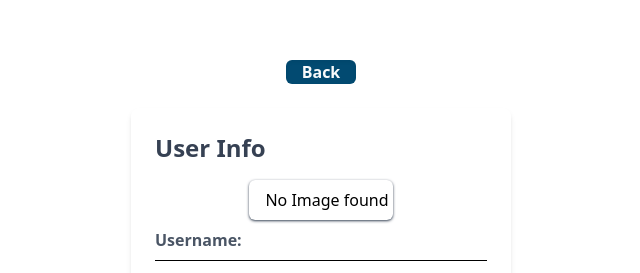
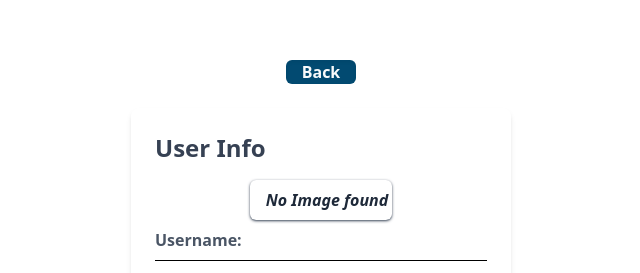
Before and after one commit to MelinaNorton/nest-practice-2, a Next.js app in the folder frontend/: page /example/profile in a window 1280 px wide. Shown: the part 140-413 px from the top of the page, without its empty margins (319-959 px from the left). Built offline with nearby package versions, Linux system fonts and the light colour scheme.

Commit message:
fixed protected route back button but + profile photo display bug

```diff
--- a/frontend/src/app/example/profile/page.tsx
+++ b/frontend/src/app/example/profile/page.tsx
@@ -1,11 +1,13 @@
 'use client'
 import React from 'react';
 import Profile from '../../../components/displayLoggedInUser';
+import { useRouter } from 'next/navigation'
 
 export default function Page() {
+    const router = useRouter();
     return (
         <div className="flex flex-col items-center justify-center p-50 gap-6">
-        <button onClick={ ()=> window.history.back()} className=" bg-sky-900 hover:bg-sky-700 shadow-inner rounded-md active:scale-98 font-semibold px-4 transition duration-150 transform hover:scale-95 text-gray-50">Back</button>
+        <button onClick={ ()=> router.push('./protectedroute')} className=" bg-sky-900 hover:bg-sky-700 shadow-inner rounded-md active:scale-98 font-semibold px-4 transition duration-150 transform hover:scale-95 text-gray-50">Back</button>
         <Profile/>
         </div>
     );
--- a/frontend/src/components/displayPerson.tsx
+++ b/frontend/src/components/displayPerson.tsx
@@ -50,6 +50,7 @@ const [name, setName] = useState("");
                 setIsCool(data.isCool);
                 setLoaded(true);
                 setResponse("");
+                reset();
             }
             else{
                 setResponse("User not found");
--- a/frontend/src/components/profilePhoto.tsx
+++ b/frontend/src/components/profilePhoto.tsx
@@ -14,11 +14,14 @@ const ProfilePhoto: React.FC<photoProps> = ({ username }) => {
         if (data) {
             setImgSrc(data);
         }
+        else{
+            setImgSrc("");
+        }
     }, [data])
 
     return (
         <div className="pt-2 pb-2 pl-4 pr-1 rounded-md justify-self-center max-w-md flex-row shadow shadow-gray-600 font-sans">
-            {imgsrc!="" ? <img src={imgsrc} className="rounded w-24 h-24 object-cover self-center"></img> : <p>No Image found</p>}
+            {imgsrc!="" ? <img src={imgsrc} className="rounded w-24 h-24 object-cover self-center"></img> : <p className="font-bold text-gray-800 italic justify-self-center">No Image found</p>}
         </div>
     );
 }
```
Also changed, not shown: 1 other file (tests, documents, lock files or other folders).
